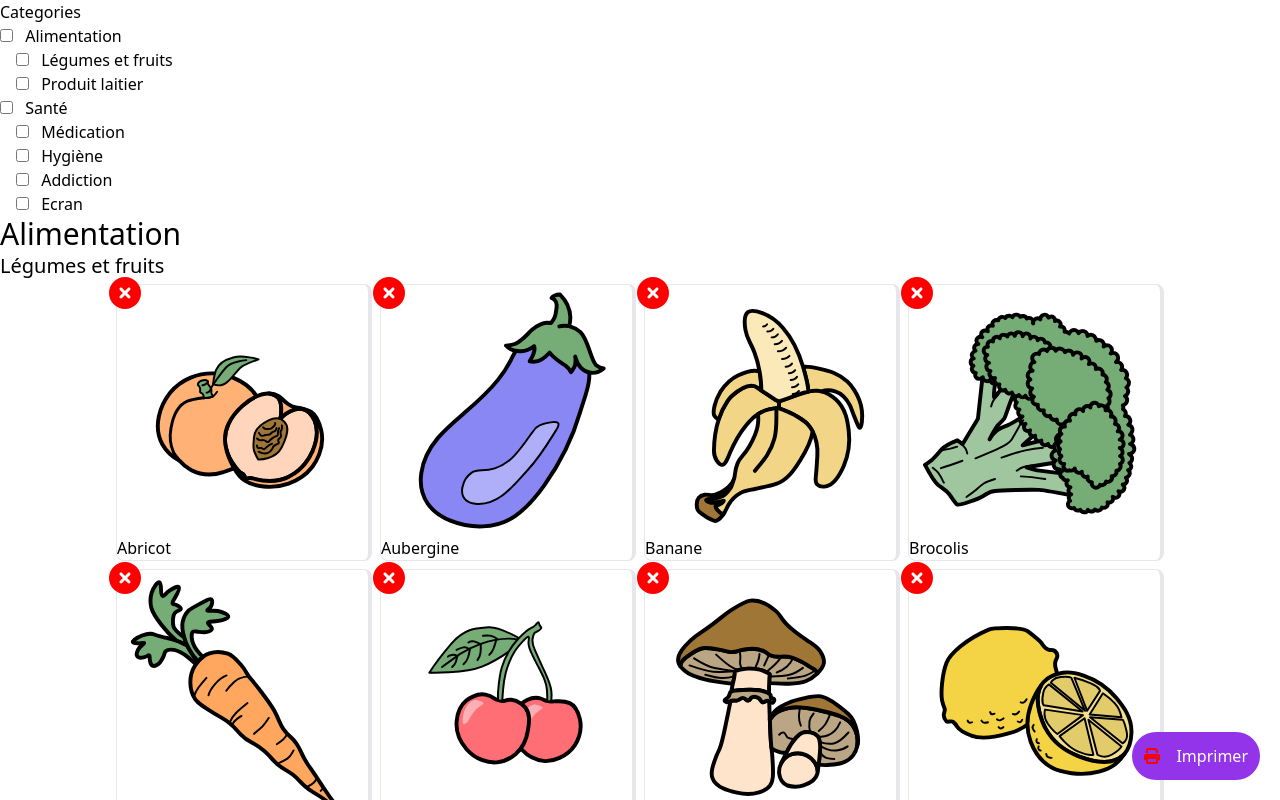
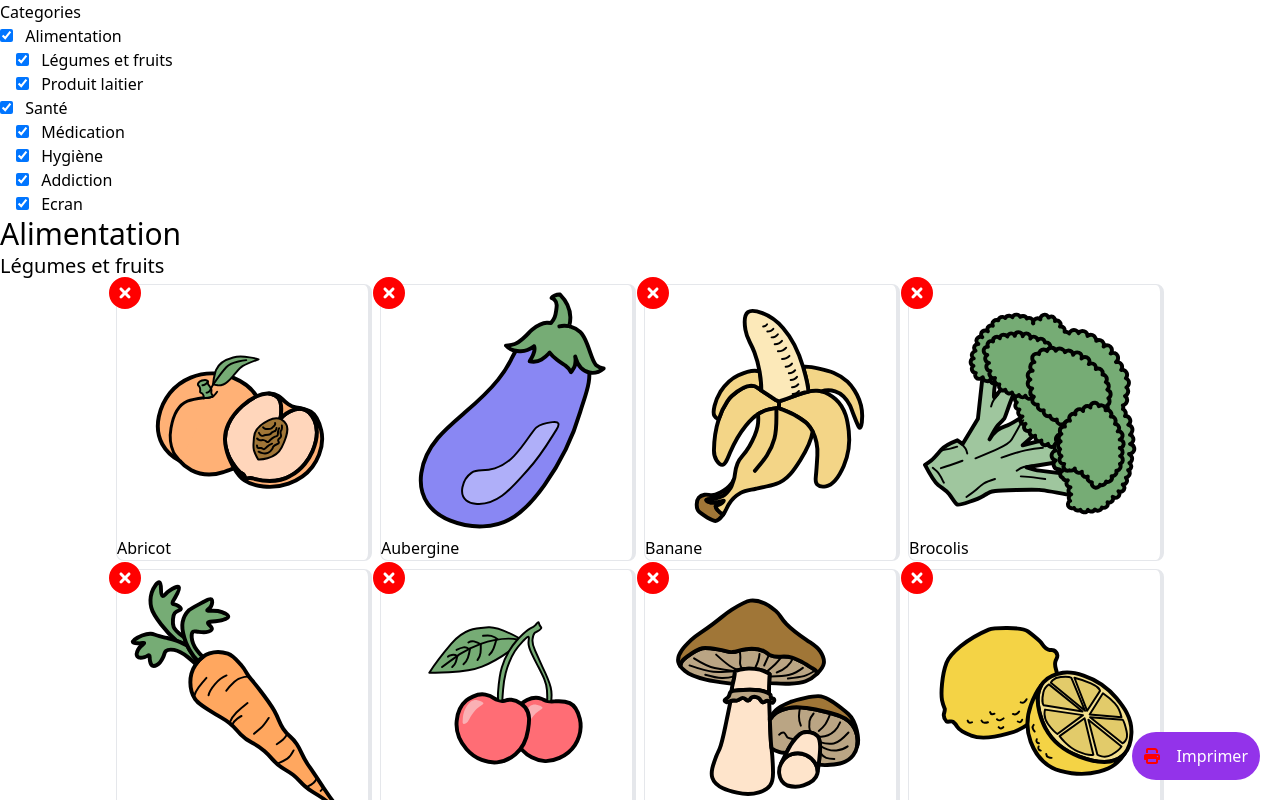
Before and after one commit to urbanlab/interpretable-imagier, a SvelteKit app: page / in a window 1280 px wide. Shown: the top 800 px of the page. Built offline with nearby package versions, Linux system fonts and the light colour scheme.

Commit message:
feat: checkboxes filtering displayed cat & items

```diff
--- a/src/routes/+page.svelte
+++ b/src/routes/+page.svelte
@@ -17,13 +17,14 @@
 
 	async function parse() {
 		const mainCatLines = await parseCSV('/main.csv');
-		console.log(typeof mainCatLines)
+		console.log(typeof mainCatLines);
 		const catLines = await parseCSV('/category.csv');
 		const itemLines = await parseCSV('/items.csv');
 
 		let categories = catLines.map(([category_label, category_index]) => ({
 			category_index: category_index.replace('\r', ''), // Remove the carriage return "\r
 			category_label,
+			checked: true,
 			items: itemLines
 				.filter(([pictogram_label, pictogram_file, pictogram_category]) =>
 					pictogram_category?.split(';').find((cat) => cat === category_index.replace('\r', ''))
@@ -37,6 +38,7 @@
 		mainCategories = mainCatLines.map(([category_label, category_index]) => ({
 			category_index: category_index.replace('\r', ''), // Remove the carriage return "\r
 			category_label: category_label,
+			checked: true,
 			sub_categorie_items: category_index
 				.split(';')
 				.map((index) => categories.find((cat) => cat.category_index === index))
@@ -46,24 +48,11 @@
 		display = true;
 	}
 
-	function filterCategories(category_index, checked) {
-		if (checked) {
-			selectedCategories.push(category_index);
-		} else {
-			// Only remove the category if it is present
-			const index = selectedCategories.indexOf(category_index);
-			if (index > -1) {
-				selectedCategories.splice(index, 1);
-			}
-		}
-		displayedCategories = categories.filter((cat) =>
-			selectedCategories.includes(cat.category_index)
+	function removeItem(categoriesIndex, categoryIndex, itemIndex) {
+		console.log('removeItem', categoryIndex, itemIndex);
+		console.log(
+			displayedCategories[categoriesIndex].sub_categorie_items[categoryIndex].items[itemIndex]
 		);
-	}
-
-	function removeItem(categoriesIndex,categoryIndex, itemIndex) {
-		console.log('removeItem', categoryIndex, itemIndex);
-		console.log(displayedCategories[categoriesIndex].sub_categorie_items[categoryIndex].items[itemIndex]);
 		const spliced = displayedCategories.filter((cat, catIndex) => {
 			if (catIndex === categoriesIndex) {
 				cat.sub_categorie_items[categoryIndex].items.splice(itemIndex, 1);
@@ -85,6 +74,7 @@
 			><!--! Font Awesome Free 6.4.2 by @fontawesome - https://fontawesome.com License - https://fontawesome.com/license (Commercial License) Copyright 2023 Fonticons, Inc. --><!--! Font Awesome Free 6.4.2 by @fontawesome - https://fontawesome.com License - https://fontawesome.com/license (Commercial License) Copyright 2023 Fonticons, Inc. -->
 			<!--! Font Awesome Free 6.4.2 by @fontawesome - https://fontawesome.com License - https://fontawesome.com/license (Commercial License) Copyright 2023 Fonticons, Inc. -->
 			<!--! Font Awesome Free 6.4.2 by @fontawesome - https://fontawesome.com License - https://fontawesome.com/license (Commercial License) Copyright 2023 Fonticons, Inc. -->
+			<!--! Font Awesome Free 6.4.2 by @fontawesome - https://fontawesome.com License - https://fontawesome.com/license (Commercial License) Copyright 2023 Fonticons, Inc. -->
 			<style>
 				svg {
 					fill: #ffffff;
@@ -98,7 +88,7 @@
 	<div class="print:hidden">
 		<h1>Categories</h1>
 		{#if display}
-			{#each mainCategories as category}
+			{#each mainCategories as category, categoryIndex}
 				<div class="flex flex-col">
 					<div>
 						<input
@@ -106,12 +96,20 @@
 							id={category.category_index}
 							name={category.category_index}
 							value={category.category_index}
-						on:change={(e) => filterCategories(category.category_index, e.target.checked)}
+							checked={category.checked}
+							on:change={(e) =>
+								displayedCategories = mainCategories.map((cat, catIndex) => {
+									if (catIndex === categoryIndex) {
+										cat.checked = e.target.checked;
+									}
+									return cat;
+								}
+							)}
 						/>
 						<label for={category.category_index} class="ml-2">{category.category_label}</label>
 					</div>
 
-					{#each category.sub_categorie_items as subCategory}
+					{#each category.sub_categorie_items as subCategory, subCategoryIndex}
 						{#if subCategory}
 							<div class="ml-4">
 								<input
@@ -119,12 +117,22 @@
 									id={subCategory.category_index}
 									name={subCategory.category_index}
 									value={subCategory.category_index}
-									on:change={(e) => filterCategories(subCategory.category_index, e.target.checked)}
+									checked={subCategory.checked}
+									on:change={(e) =>
+										displayedCategories = mainCategories.map((cat, catIndex) => {
+											if (catIndex === categoryIndex) {
+												cat.sub_categorie_items[subCategoryIndex].checked = e.target.checked;
+											}
+											return cat;
+										}
+									)}
 								/>
-								<label for={subCategory.category_index} class="ml-2">{subCategory.category_label}</label>
+								<label for={subCategory.category_index} class="ml-2"
+									>{subCategory.category_label}</label
+								>
 							</div>
 						{/if}
-					{/each }
+					{/each}
 				</div>
 			{/each}
 		{/if}
@@ -132,8 +140,10 @@
 	<div>
 		{#if display}
 			{#each displayedCategories as categories, categoriesIndex}
+				{#if categories.checked}
 					<h1 class="text-3xl">{categories?.category_label}</h1>
 					{#each categories.sub_categorie_items as category, categoryIndex}
+						{#if category?.checked}
 							<h1 class="text-xl">{category?.category_label}</h1>
 							<ul class="flex flex-wrap justify-center">
 								{#if category?.items}
@@ -145,6 +155,7 @@
 											>
 												<svg xmlns="http://www.w3.org/2000/svg" height="2em" viewBox="0 0 512 512"
 													><!--! Font Awesome Free 6.4.2 by @fontawesome - https://fontawesome.com License - https://fontawesome.com/license (Commercial License) Copyright 2023 Fonticons, Inc. --><!--! Font Awesome Free 6.4.2 by @fontawesome - https://fontawesome.com License - https://fontawesome.com/license (Commercial License) Copyright 2023 Fonticons, Inc. -->
+													<!--! Font Awesome Free 6.4.2 by @fontawesome - https://fontawesome.com License - https://fontawesome.com/license (Commercial License) Copyright 2023 Fonticons, Inc. -->
 													<!--! Font Awesome Free 6.4.2 by @fontawesome - https://fontawesome.com License - https://fontawesome.com/license (Commercial License) Copyright 2023 Fonticons, Inc. -->
 													<!--! Font Awesome Free 6.4.2 by @fontawesome - https://fontawesome.com License - https://fontawesome.com/license (Commercial License) Copyright 2023 Fonticons, Inc. -->
 													<style>
@@ -162,7 +173,9 @@
 									{/each}
 								{/if}
 							</ul>
+						{/if}
 					{/each}
+				{/if}
 			{/each}
 		{/if}
 	</div>
```
Lines whose indentation alone changed are shown as unchanged.
